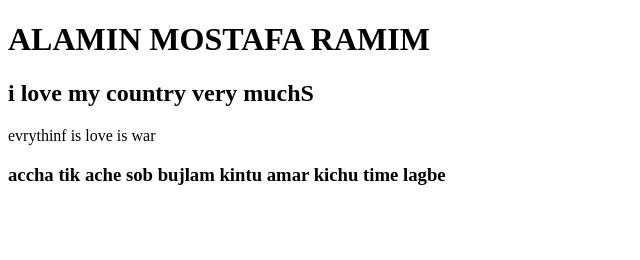
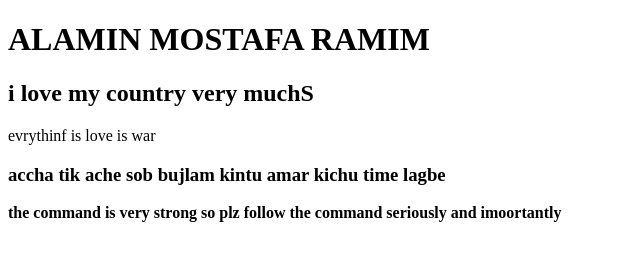
Before and after one commit to asaduzzamanalamin/GIT-HUB, a plain HTML site: page index.html in a window 1280 px wide. Shown: the whole page, without its empty margins (0-640 px from the left). Drawn offline with Linux system fonts and the light colour scheme.

Commit message:
strong add

```diff
--- a/index.html
+++ b/index.html
@@ -11,5 +11,6 @@
     <h2>i love my country very muchS</h2>
     <p>evrythinf is love is war</p>
     <h3>accha tik ache sob bujlam kintu amar kichu time lagbe </h3>
+    <strong>the command is very strong so plz follow the command seriously and imoortantly</strong>
 </body>
 </html>
```
